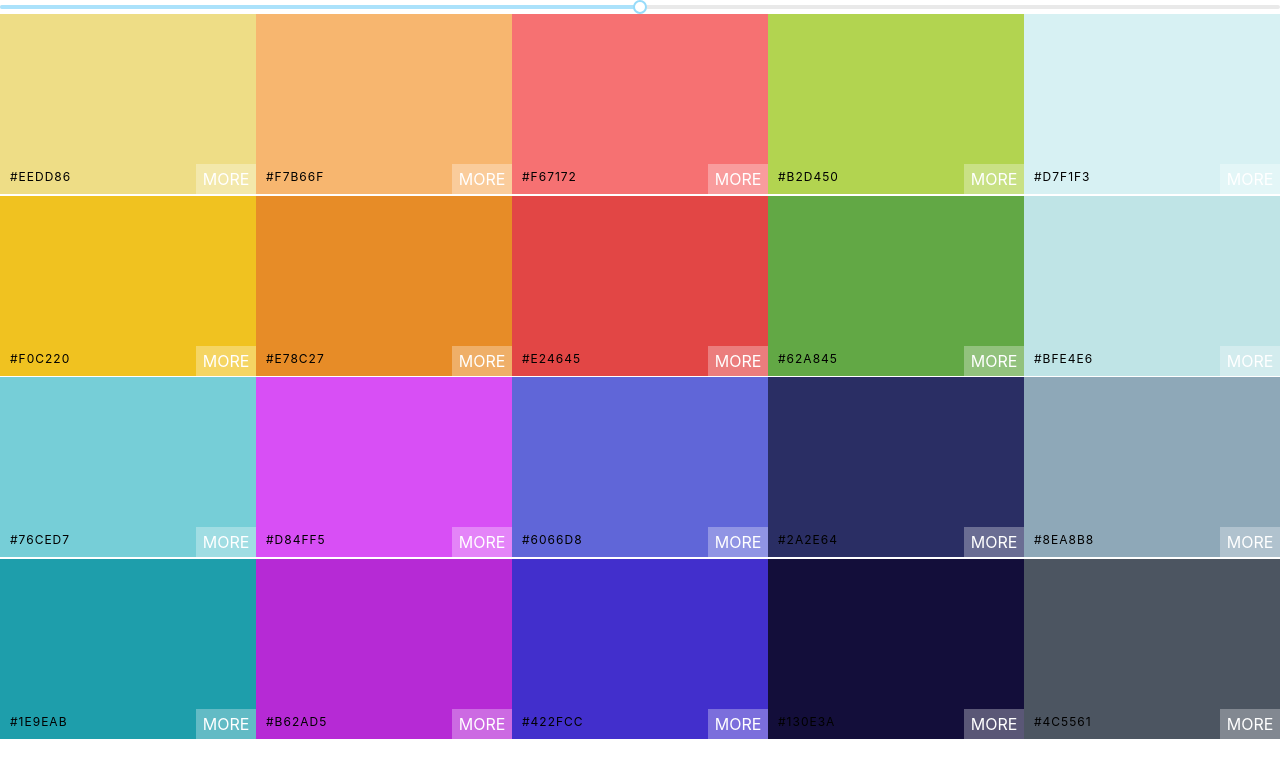
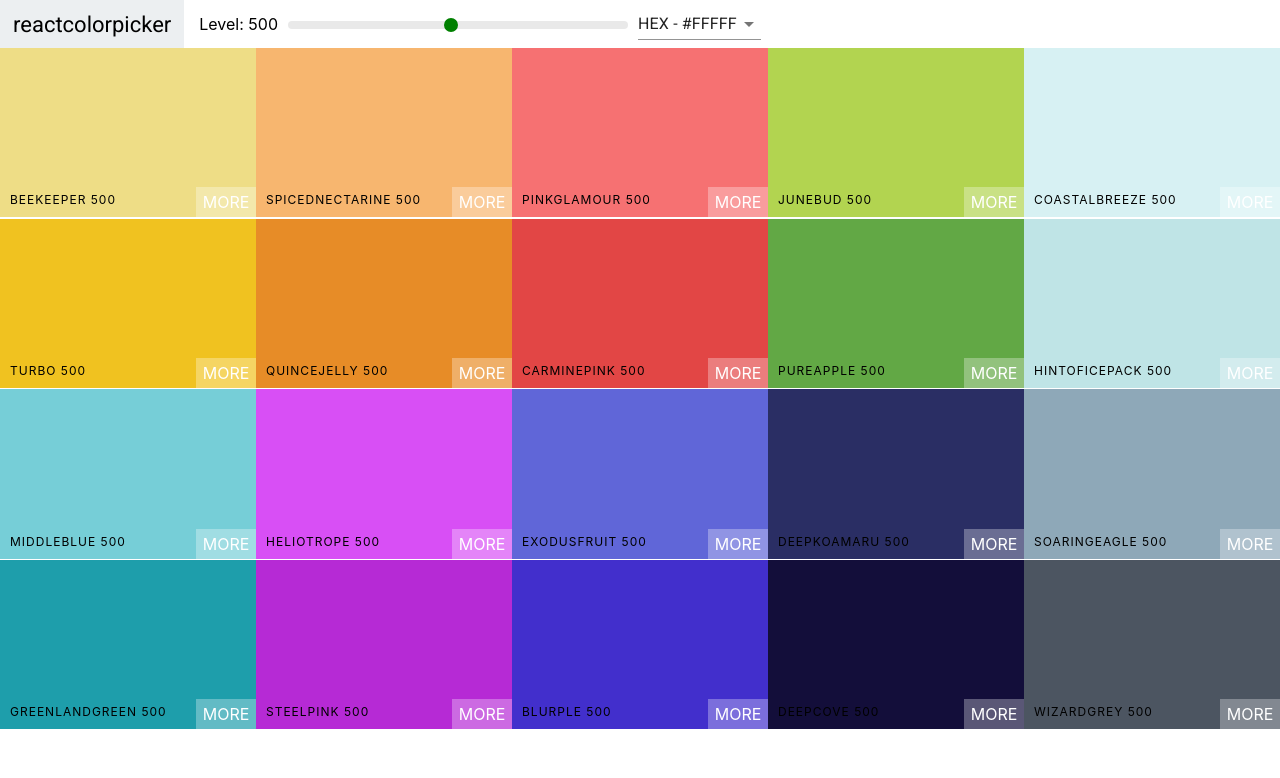
Before and after one commit to omallek07/Colors-Picker-App, a React (Create React App) app: page / in a window 1280 px wide. Shown: the top 778 px of the page. Built offline with nearby package versions, Linux system fonts and the light colour scheme.

Commit message:
Adds material library and creates select file. Adds select for color code types

```diff
--- a/package.json
+++ b/package.json
@@ -3,6 +3,7 @@
   "version": "0.1.0",
   "private": true,
   "dependencies": {
+    "@material-ui/core": "^4.12.3",
     "@testing-library/jest-dom": "^5.11.4",
     "@testing-library/react": "^11.1.0",
     "@testing-library/user-event": "^12.1.10",
--- a/public/index.html
+++ b/public/index.html
@@ -24,6 +24,9 @@
       work correctly both with client-side routing and a non-root public URL.
       Learn how to configure a non-root public URL by running `npm run build`.
     -->
+    <style>
+      @import url("https://fonts.googleapis.com/css2?family=Roboto:wght@100;400;500&display=swap");
+    </style>
     <title>React App</title>
   </head>
   <body>
--- a/src/App.css
+++ b/src/App.css
@@ -1,38 +1,3 @@
 .App {
-  text-align: center;
+    height: 100vh;
 }
-
-.App-logo {
-  height: 40vmin;
-  pointer-events: none;
-}
-
-@media (prefers-reduced-motion: no-preference) {
-  .App-logo {
-    animation: App-logo-spin infinite 20s linear;
-  }
-}
-
-.App-header {
-  background-color: #282c34;
-  min-height: 100vh;
-  display: flex;
-  flex-direction: column;
-  align-items: center;
-  justify-content: center;
-  font-size: calc(10px + 2vmin);
-  color: white;
-}
-
-.App-link {
-  color: #61dafb;
-}
-
-@keyframes App-logo-spin {
-  from {
-    transform: rotate(0deg);
-  }
-  to {
-    transform: rotate(360deg);
-  }
-}
--- a/src/App.js
+++ b/src/App.js
@@ -1,16 +1,38 @@
-import React, { Component } from "react";
+import React, { useState } from "react";
 import seedColors from "./seedColors";
 import Palette from "./Palette";
+import Navbar from "./Navbar";
 import { generatePalette } from "./colorHelper";
+import "./App.css";
 
-class App extends Component {
-  render() {
-    return (
-      <div>
-        <Palette palette={generatePalette(seedColors[4])} />
-      </div>
-    );
-  }
+function App() {
+  const [level, setLevel] = useState(500);
+  const [format, setFormat] = useState("hex");
+
+  const changeFormatHandler = (e) => {
+    const newFormat = e.target.value;
+    setFormat(newFormat);
+  };
+
+  const changeLevel = (level) => {
+    setLevel(level);
+  };
+
+  return (
+    <div className="App">
+      <Navbar
+        level={level}
+        changeLevel={changeLevel}
+        format={format}
+        changeFormatHandler={changeFormatHandler}
+      />
+      <Palette
+        level={level}
+        palette={generatePalette(seedColors[4])}
+        format={format}
+      />
+    </div>
+  );
 }
 
 export default App;
--- /dev/null
+++ b/src/MaterialSelect.js
@@ -0,0 +1,17 @@
+import React from "react";
+import Select from "@material-ui/core/Select";
+import MenuItem from "@material-ui/core/MenuItem";
+
+const MaterialSelect = ({ changeFormatHandler, format }) => {
+  return (
+    <div className="select-container">
+      <Select value={format} onChange={changeFormatHandler}>
+        <MenuItem value="hex">HEX - #FFFFF</MenuItem>
+        <MenuItem value="rgb">RGB - rgb(255,255,255)</MenuItem>
+        <MenuItem value="rgba">RGBa - rgb(255,255,255, 1.0)</MenuItem>
+      </Select>
+    </div>
+  );
+};
+
+export default MaterialSelect;
--- /dev/null
+++ b/src/Navbar.css
@@ -0,0 +1,21 @@
+.Navbar {
+    display: flex;
+    align-items: center;
+    height: 6vh;
+}
+
+.logo {
+    margin-right: 15px;
+    padding: 0 13px;
+    font-size: 22px;
+    background-color: #eceff1;
+    font-family: Roboto;
+    height: 100%;
+    display: flex;
+    align-items: center;
+}
+
+.logo a {
+    text-decoration: none;
+    color: black;
+}
--- /dev/null
+++ b/src/Navbar.js
@@ -0,0 +1,21 @@
+import React from "react";
+import Slider from "./Slider";
+import MaterialSelect from "./MaterialSelect";
+import "./Navbar.css";
+
+const Navbar = ({ level, changeLevel, format, changeFormatHandler }) => {
+  return (
+    <header className="Navbar">
+      <div className="logo">
+        <a href="#">reactcolorpicker</a>
+      </div>
+      <Slider level={level} changeLevel={changeLevel} />
+      <MaterialSelect
+        format={format}
+        changeFormatHandler={changeFormatHandler}
+      />
+    </header>
+  );
+};
+
+export default Navbar;
--- a/src/Palette.css
+++ b/src/Palette.css
@@ -1,5 +1,5 @@
 .Palette {
-    height: 100vh;
+    height: 94vh;
 }
 .Palette-colors {
     height: 90%;
--- a/src/Palette.js
+++ b/src/Palette.js
@@ -1,29 +1,17 @@
-import React, { useState } from "react";
+import React from "react";
 import ColorBox from "./ColorBox";
+
 import "./Palette.css";
-import Slider from "rc-slider";
-import "rc-slider/assets/index.css";
 
-function Palette({ palette }) {
-  const [level, setLevel] = useState(500);
-
+function Palette({ palette, level, format }) {
   const colorBoxes = palette.colors[level].map((color) => {
-    return <ColorBox name={color.hex} key={color.id} background={color.hex} />;
+    return (
+      <ColorBox name={color.name} key={color.id} background={color[format]} />
+    );
   });
-
-  const changeLevel = (level) => {
-    setLevel(level);
-  };
 
   return (
     <div className="Palette">
-      <Slider
-        defaultValue={level}
-        min={100}
-        max={900}
-        step={100}
-        onAfterChange={changeLevel}
-      />
       <div className="Palette-colors">{colorBoxes}</div>
     </div>
   );
--- /dev/null
+++ b/src/Slider.css
@@ -0,0 +1,27 @@
+.slider {
+    width: 340px;
+    margin: 0 10px;
+    display: inline-block;
+}
+
+.rc-slider-track {
+    background-color: transparent;
+}
+
+.rc-slider-rail {
+    height: 8px;
+}
+
+.rc-slider-handle:active,
+.rc-slider-handle:focus,
+.rc-slider-handle:hover,
+.rc-slider-handle {
+    background-color: green;
+    outline: none;
+    border: 2px solid green;
+    box-shadow: none;
+    width: 14px;
+    height: 14px;
+    margin-left: -7px;
+    margin-top: -3px;
+}
--- /dev/null
+++ b/src/Slider.js
@@ -0,0 +1,24 @@
+import React from "react";
+
+import SliderTool from "rc-slider";
+import "rc-slider/assets/index.css";
+import "./Slider.css";
+
+const Slider = ({ level, changeLevel }) => {
+  return (
+    <div className="slider-container">
+      <span>Level: {level}</span>
+      <div className="slider">
+        <SliderTool
+          defaultValue={level}
+          min={100}
+          max={900}
+          step={100}
+          onAfterChange={changeLevel}
+        />
+      </div>
+    </div>
+  );
+};
+
+export default Slider;
```
Also changed, not shown: 2 other files (tests, documents, lock files or other folders).
